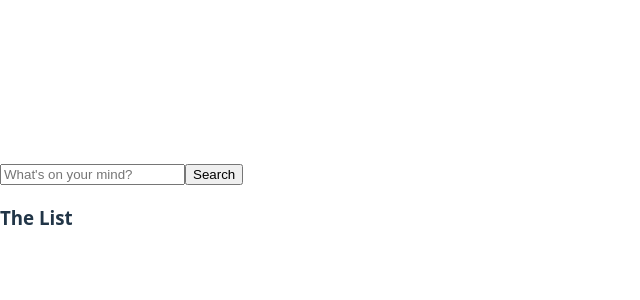
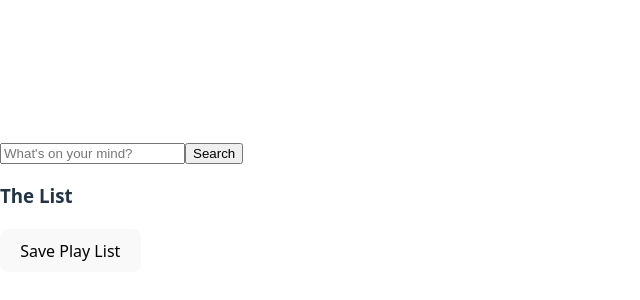
Before and after one commit to blanconeon/Jammming, a React app: page / in a window 1280 px wide. Shown: the part 194-494 px from the top of the page, without its empty margins (0-640 px from the left). Built offline with nearby package versions, Linux system fonts and the light colour scheme; the HTML template or start-up script is replaced by a standard one.

Commit message:
third Jammming commit

```diff
--- a/src/App.jsx
+++ b/src/App.jsx
@@ -8,20 +8,35 @@ export default function App() {
 
 const [searchInput, setSearchInput] = useState('');
 const [result, setResult] = useState([]);
-const [playListName, setPlayListName] = useState('');
-
+const [playListName, setPlayListName] = useState('The List');
+const [playList, setPlayList] = useState([]);
 
 function updateRootState(e) {
   setSearchInput(e.target.value);
 }
 
+function handleCheck(id, checked) {
+  // logic to add or remove track by id to playList
+  if (checked) {
+  const trackToPlayList = result.find(t => t.id === id);
+  if (!playList.some(t => t.id === id)) {
+      setPlayList([...playList, trackToPlayList]);
+    }
+
+}
+
+}
+
+
 
     return (
             <>
-            <SearchBar setFunction={updateRootState} searchInput={searchInput} setResult={setResult} />
+            <SearchBar setFunction={updateRootState} searchInput={searchInput} setResult={setResult}  />
             <SearchResults matchResult={result}/>
-            <PlayList playListName={playListName} />
+            <PlayList playListName={playListName} playList={playList} setPlayList={setPlayList} />
 
             </>
     )
 }
+
+/*in handleCheck, you should search through your track list (such as your search results) to find the track object with the matching id. You can use .find() to get the whole track object. .map would only get individual matches*/
--- a/src/playlist/PlayList.jsx
+++ b/src/playlist/PlayList.jsx
@@ -1,13 +1,15 @@
-
+import TrackList from '../tracklist/TrackList';
 export default function PlayList (props) {
 
  return (
 <div>
- <h3>The List</h3>
-
-</div>
+ <h3>{props.playListName}</h3>
+<TrackList playList={props.playList}/>
 
 
+
+<button>Save Play List</button>
+</div>
  )
 
 }
--- a/src/searchresults/SearchResults.jsx
+++ b/src/searchresults/SearchResults.jsx
@@ -8,7 +8,10 @@ return (
       {props.matchResult.map(({ id, artist, name, album }) => (
   <li key={id}>
    Name: {name}, Artist: {artist}, Album: {album}
-  </li>
+    <input
+        type="checkbox"
+        onChange={(e) => props.handleCheck(id, e.target.checked)}
+      /></li>
      ))
      }
      </ul>
--- a/src/tracklist/TrackList.jsx
+++ b/src/tracklist/TrackList.jsx
@@ -1,9 +1,10 @@
-import Track from './track/Track';
+import Track from '../track/Track';
 
 export default function TrackList(props) {
 
 return (
     <>
+    <Track playList={props.playList} />
     </>
 )
 
```
Also changed, not shown: src/track/Track.jsx (+7 -0 lines).
